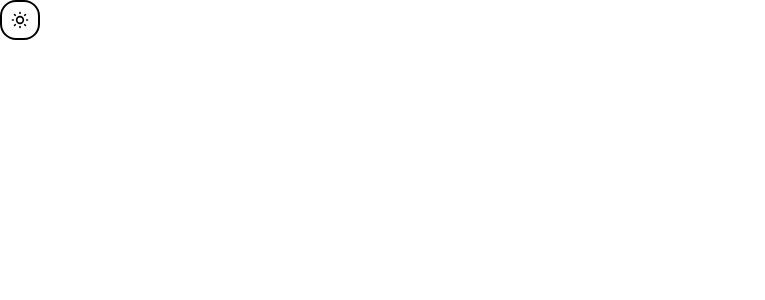
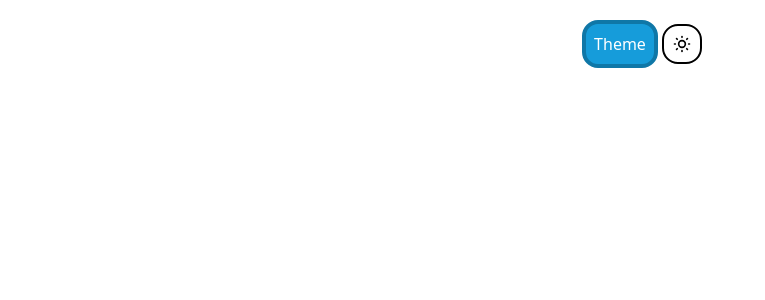
Before and after one commit to Master9x3r4n/ccapdev-mco, a Vue app: page /playground in a window 1280 px wide. Shown: the top 300 px of the page, without its empty margins (0-765 px from the left). Built offline with nearby package versions, Linux system fonts and the light colour scheme.

Commit message:
adjusted dark mode button in playground view

```diff
--- a/src/view/PlaygroundView.vue
+++ b/src/view/PlaygroundView.vue
@@ -5,5 +5,17 @@ import DarkModeButton from '@/components/DarkModeButton.vue';
 </script>
 
 <template>
-	<DarkModeButton />
+    <!-- Dark Mode Button -->
+	<div class ="p-4 flex justify-center items-center">
+        <span class = "m-1 p-2 border-4 rounded-2xl text-white
+        bg-[#169cda] border-[#0f77a7]
+        dark:text-white dark:bg-[#0c2f8e] dark:border-[#0a2878]">
+            Theme
+        </span>
+        <DarkModeButton />
+    </div>
+
+    <!-- Carousel -->
+
+
 </template>
```
